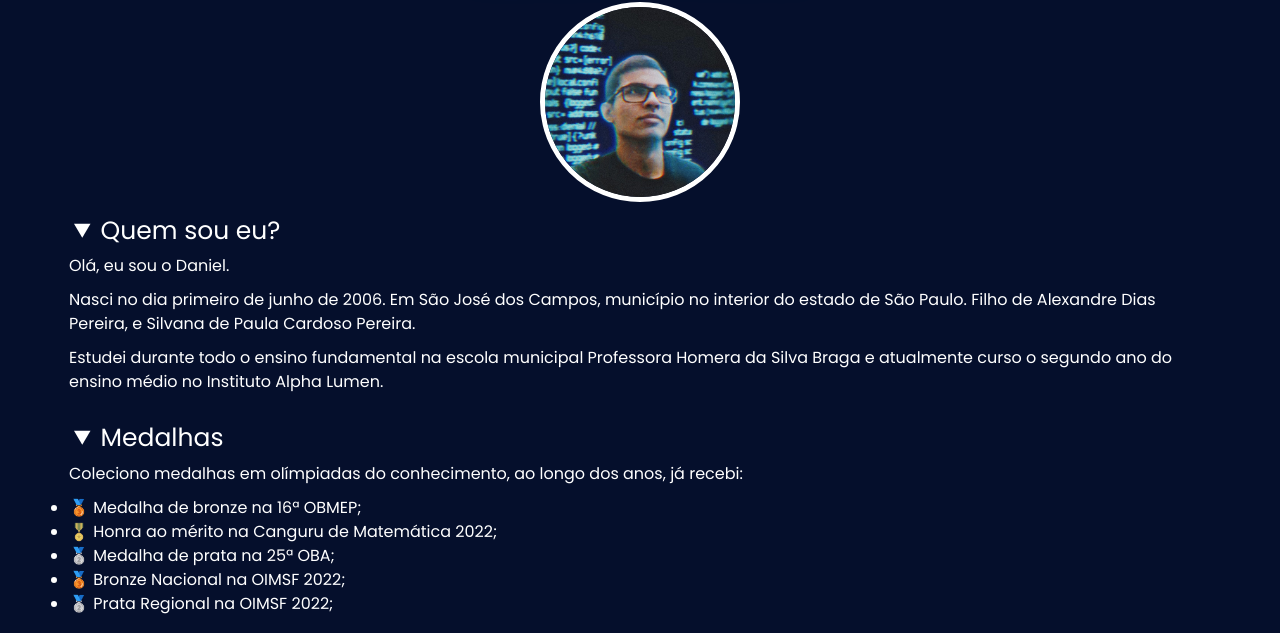
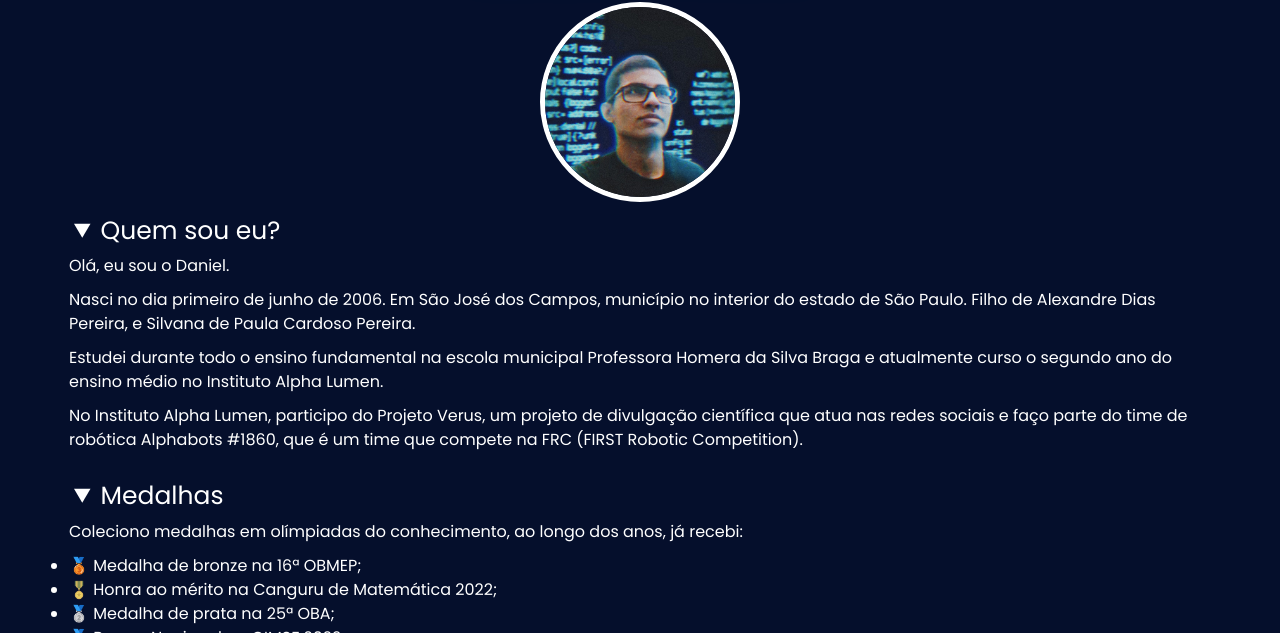
Before and after one commit to DanielDPereira/DanielDiasPereira, a plain HTML site: page index.html in a window 1280 px wide. Shown: the part 130-763 px from the top of the page. Drawn offline with nearby package versions, Linux system fonts and the light colour scheme.

Commit message:
Update index.html

```diff
--- a/index.html
+++ b/index.html
@@ -57,6 +57,7 @@
       <p>Olá, eu sou o Daniel.</p>
       <p>Nasci no dia primeiro de junho de 2006. Em São José dos Campos, município no interior do estado de São Paulo. Filho de Alexandre Dias Pereira, e Silvana de Paula Cardoso Pereira.</p>
       <p>Estudei durante todo o ensino fundamental na escola municipal Professora Homera da Silva Braga e atualmente curso o segundo ano do ensino médio no <a href="https://alphalumen.org.br/" target="_blank">Instituto Alpha Lumen.</a></p>
+      <p>No Instituto Alpha Lumen, participo do Projeto Verus, um projeto de divulgação científica que atua nas redes sociais e faço parte do time de robótica Alphabots #1860, que é um time que compete na FRC (FIRST Robotic Competition).</p>
     </details>
 
    <details open>
```
